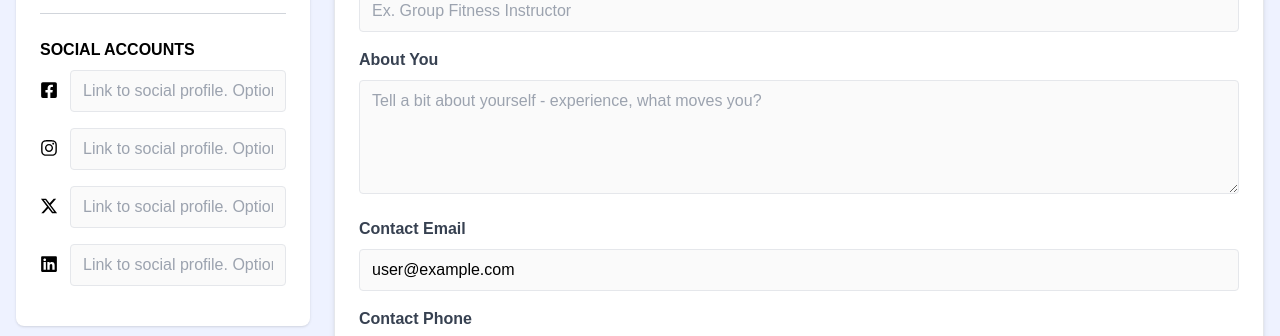
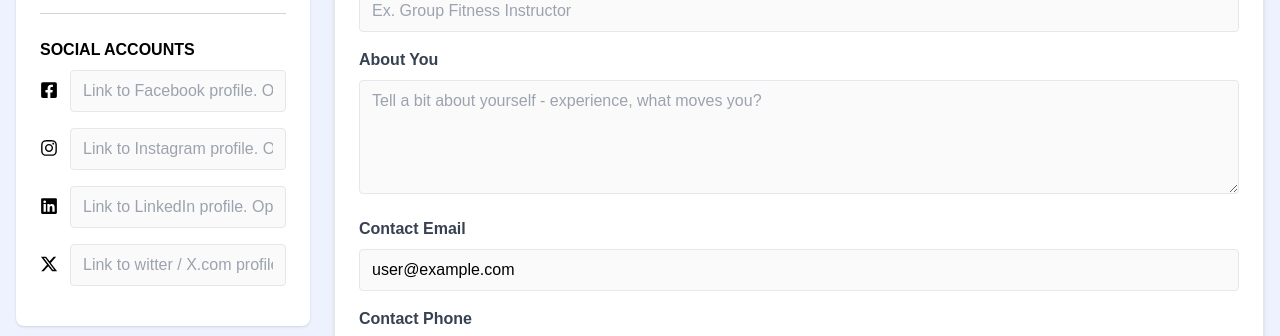
Before and after one commit to akarlovskaya/react-fitness-classes-board, a React (Vite) app: page /profile in a window 1280 px wide. Shown: the part 388-724 px from the top of the page. Built offline with nearby package versions, Linux system fonts and the light colour scheme; no server answers; the database is empty; sample sign-in values are in the browser's storage.

Commit message:
Socials - fix data structure and how it shows up

```diff
--- a/src/components/InstructorInfo.jsx
+++ b/src/components/InstructorInfo.jsx
@@ -3,21 +3,28 @@ import SocialLinks from './SocialLinks';
 import { db } from '../firebase.js';
 import { doc, getDoc } from 'firebase/firestore';
 import defaultAvatarImg from '../assets/images/avatar-img.png';
+import Spinner from '../components/Spinner.jsx';
 
 const InstructorInfo = ({workout}) => {
-  console.log('workout', workout);
+   console.log('workout', workout);
   // Destructure the instructor info from workout and set it as the initial state for instructorData
   const [instructorData, setInstructorData] = useState({
+    avatarImage: '',
     name: workout.instructor.name,
     id: workout.instructor.id,
+    instructorTitle: '',
     contactEmail: workout.instructor.contactEmail,
     contactPhone: workout.instructor.contactPhone,
+    instructorDescription: '',
+    socials: {}
   });
+  const [loading, setLoading] = useState(false);
 
   // Fetch additional instructor data from Firestore
     useEffect(() => {
       const fetchInstructorInfo = async () => {
         try {
+          setLoading(true);
           // Use the instructor.id from the workout object to fetch the instructor's data
           const userRef = doc(db, "users", workout.instructor.id);
           const userDoc = await getDoc(userRef);
@@ -31,18 +38,22 @@ const InstructorInfo = ({workout}) => {
         }
           else {
             console.log("Instructor document not found.");
+            setLoading(false);
           }
         } catch (error) {
           console.error("Error fetching instructor data: ", error);
+          setLoading(false);
         }
       };
 
       fetchInstructorInfo();
+      setLoading(false);
+      console.log('instructorData', instructorData);
     }, [workout.instructor.id]);
 
   // Handle loading state if data isn't fetched yet
-  if (!instructorData) {
-    return <div>Loading Instructor Info...</div>;
+  if (loading) {
+    return <Spinner />;
   }
 
   return (
@@ -61,30 +72,24 @@ const InstructorInfo = ({workout}) => {
         </div>
 
 
-        {instructorData.description && (
+        {instructorData.instructorDescription && (
           <>
-          <p className="my-2 bg-indigo-100 p-2 font-bold">{ instructorData.description }</p>
+          <h3 className="text-xl mt-4">About:</h3>
+          <p className="my-2 bg-gray-50 p-2 p-2 ">{ instructorData.instructorDescription }</p>
           </>
         )}
 
         <hr className="my-4" />
 
-        {/* {instructorData.contactEmail && (
-          <>
-          <h3 className="text-xl">Email:</h3>
-          <p className="my-2 bg-indigo-100 p-2 font-bold">{ instructorData.contactEmail }</p>
-          </>
-        )} */}
-
         {instructorData.contactPhone && (
           <>
           <h3 className="text-xl mt-4">Phone:</h3>
-          <p className="my-2 bg-indigo-100 p-2 font-bold">{ instructorData.contactPhone }</p>
+          <p className="my-2 bg-beige p-2 font-bold">{ instructorData.contactPhone }</p>
           </>
         )}
 
         {instructorData.socials && (
-          <SocialLinks socialLinks={instructorData.socials} />
+          <SocialLinks socialLinks={instructorData.socials} loading={loading}/>
         )}
     </div>
   )
--- a/src/components/SocialLinksProfileForm.jsx
+++ b/src/components/SocialLinksProfileForm.jsx
@@ -1,83 +1,46 @@
-import React, { useState } from 'react';
-import { FaFacebookSquare, FaInstagram, FaLinkedin, FaLink } from 'react-icons/fa';
-import { FaXTwitter } from 'react-icons/fa6';
+import React from 'react';
+import { FaFacebookSquare, FaInstagram, FaLinkedin } from 'react-icons/fa';
+import { FaXTwitter } from 'react-icons/fa6'; // Adjust imports as needed
+import Spinner from '../components/Spinner.jsx';
 
-const SocialLinksProfileForm = ( { socialLinks, onSocialLinkChange, editInfo } ) => {
+// Mapping social names to their corresponding icons
+const iconMap = {
+  facebook: <FaFacebookSquare />,
+  instagram: <FaInstagram />,
+  linkedin: <FaLinkedin />,
+  x_com: <FaXTwitter />,
+};
+
+const SocialLinksProfileForm = ({ socialLinks, onSocialLinkChange, editInfo }) => {
+  console.log('socialLinks from ProfileForm', socialLinks);
+//   const [loading, setLoading] = useState(false);
 
   return (
+    <>
         <fieldset>
         <legend className="font-semibold uppercase mb-2 mt-8">Social Accounts</legend>
         <div className="mb-4">
-            <div key={socialLinks.facebook.name} className="relative flex gap-x-3 mb-4">
-                <label
-                    htmlFor={socialLinks.facebook.name}
-                    className="flex text-lg h-10 items-center">{<FaFacebookSquare />}
+          {socialLinks.map((socialLink, index) => (
+            <div key={index} className="relative flex gap-x-3 mb-4">
+              <label htmlFor={socialLink.name} className="flex text-lg h-10 items-center">
+                {iconMap[socialLink.name] || <FaLink />} {/* Default icon if not found */}
               </label>
               <input
                 type="text"
-                    id={socialLinks.facebook.name}
-                    name={socialLinks.facebook.name}
+                id={socialLink.name}
+                name={socialLink.name}
                 disabled={!editInfo}
                 className="border rounded w-full py-2 px-3"
-                    placeholder="Link to social profile. Optional"
-                    value={socialLinks.facebook.link}
-                    onChange={onSocialLinkChange}
+                placeholder={`Link to ${socialLink.label} profile. Optional`}
+                value={socialLink.link}
+                onChange={(e) => onSocialLinkChange(e, index)}
               />
             </div>
-
-            <div key={socialLinks.instagram.name} className="relative flex gap-x-3 mb-4">
-                <label
-                    htmlFor={socialLinks.instagram.name}
-                    className="flex text-lg h-10 items-center">{<FaInstagram />}
-                </label>
-                <input
-                    type="text"
-                    id={socialLinks.instagram.name}
-                    name={socialLinks.instagram.name}
-                    disabled={!editInfo}
-                    className="border rounded w-full py-2 px-3"
-                    placeholder="Link to social profile. Optional"
-                    value={socialLinks.instagram.link}
-                    onChange={onSocialLinkChange}
-                />
-            </div>
-
-            <div key={socialLinks.x_com.name} className="relative flex gap-x-3 mb-4">
-                <label
-                    htmlFor={socialLinks.x_com.name}
-                    className="flex text-lg h-10 items-center">{<FaXTwitter />}
-                </label>
-                <input
-                    type="text"
-                    id={socialLinks.x_com.name}
-                    name={socialLinks.x_com.name}
-                    disabled={!editInfo}
-                    className="border rounded w-full py-2 px-3"
-                    placeholder="Link to social profile. Optional"
-                    value={socialLinks.x_com.link}
-                    onChange={onSocialLinkChange}
-                />
-            </div>
-
-            <div key={socialLinks.linkedin.name} className="relative flex gap-x-3 mb-4">
-                <label
-                    htmlFor={socialLinks.linkedin.name}
-                    className="flex text-lg h-10 items-center">{<FaLinkedin />}
-                </label>
-                <input
-                    type="text"
-                    id={socialLinks.linkedin.name}
-                    name={socialLinks.linkedin.name}
-                    disabled={!editInfo}
-                    className="border rounded w-full py-2 px-3"
-                    placeholder="Link to social profile. Optional"
-                    value={socialLinks.linkedin.link}
-                    onChange={onSocialLinkChange}
-                />
-            </div>
+          ))}
         </div>
       </fieldset>
-  )
-}
+    </>
+  );
+};
 
 export default SocialLinksProfileForm;
--- a/src/pages/ClassPage.jsx
+++ b/src/pages/ClassPage.jsx
@@ -13,7 +13,7 @@ import { FaShare } from "react-icons/fa";
 const ClassPage = () => {
     // const navigate = useNavigate();
     const workout = useLoaderData();
-    console.log('workout class', workout);
+    // console.log('workout class', workout);
     const [shareLinkCopied, setShareLinkCopied] = useState(false);
 
     return (
--- a/src/pages/ProfilePage.jsx
+++ b/src/pages/ProfilePage.jsx
@@ -1,6 +1,6 @@
 import React, { useState, useEffect } from 'react';
 import { getAuth, updateProfile } from 'firebase/auth';
-// import { useNavigate } from 'react-router-dom';
+import { useNavigate } from 'react-router-dom';
 import { doc, updateDoc, getDoc, serverTimestamp, collection, query, where, orderBy, getDocs } from 'firebase/firestore';
 import { getStorage, ref, uploadBytesResumable, getDownloadURL } from "firebase/storage";
 import { db } from '../firebase.js';
@@ -16,13 +16,20 @@ import ProfilePageMyClasses from '../components/ProfilePageMyClasses.jsx';
 
 const ProfilePage = () => {
   const auth = getAuth();
-  // const navigate = useNavigate();
-  const socialLinks = {
-    facebook: { name: 'facebook', label: 'Facebook', link: '' },
-    instagram: { name: 'instagram', label: 'Instagram', link: '' },
-    linkedin: { name: 'linkedin', label: 'LinkedIn', link: '' },
-    x_com: { name: 'x_com', label: 'Twitter / X.com', link: '' }
-  };
+   const navigate = useNavigate();
+  // const socialLinks = {
+  //   facebook: { name: 'facebook', label: 'Facebook', link: '' },
+  //   instagram: { name: 'instagram', label: 'Instagram', link: '' },
+  //   linkedin: { name: 'linkedin', label: 'LinkedIn', link: '' },
+  //   x_com: { name: 'x_com', label: 'Twitter / X.com', link: '' }
+  // };
+
+  const socialLinks = [
+    { name: 'facebook', link: '', label: 'Facebook'},
+    { name: 'instagram', link: '', label: 'Instagram' },
+    { name: 'linkedin', link: '', label: 'LinkedIn' },
+    { name: 'x_com', link: '', label: 'witter / X.com' }
+  ];
 
   const [formData, setFormData] = useState({
     avatarImage: null,
@@ -104,33 +111,38 @@ const ProfilePage = () => {
   }
 
   const onChange = (e) => {
+    const { id, value, files } = e.target;
+
     // File Input
-    if (e.target.files) {
+    if (files) {
       setFormData((prevState) => ({
         ...prevState,
-        avatarImage: e.target.files[0]
+        avatarImage: files[0],
       }));
       setIsAvatarChanged(true);
     } else {
-      // Check if the id belongs to a social link and update state
-      if (['facebook', 'instagram', 'linkedin', 'x_com'].includes(e.target.id)) {
+      // Find the social link object that matches the input id
+      const socialLink = socialLinks.find(link => link.name === id);
+
+      // If a matching social link is found, update its link
+      if (socialLink) {
         setFormData((prevState) => ({
           ...prevState,
-          socials: {
-            ...prevState.socials,
-            [e.target.id]: {
-              ...prevState.socials[e.target.id],
-              link: e.target.value
-            }
-          }
+          socials: prevState.socials.map((item) =>
+            item.name === socialLink.name
+              ? { ...item, link: value }  // Update the link for the matched social link
+              : item
+          ),
         }));
       } else {
-      setFormData((prevState) => ({
-        ...prevState,
-        [e.target.id]: e.target.value
-      }));
+        setFormData((prevState) => ({
+          ...prevState,
+          [id]: value,
+        }));
+      }
     }
-  }};
+  };
+
 
   // Store Image in firebase storage
   const storeImage = (image) => {
@@ -287,8 +299,8 @@ const ProfilePage = () => {
               </div>
             </div>
             <hr className="my-6 border-t border-gray-300" />
+            <SocialLinksProfileForm socialLinks={formData.socials} onSocialLinkChange={onChange} editInfo={editInfo}/>
 
-            <SocialLinksProfileForm socialLinks={formData.socials} onSocialLinkChange={onChange} editInfo={editInfo}/>
 
             {/* <!-- Skills --> */}
             {/* <div className="flex flex-col">
@@ -420,9 +432,6 @@ const ProfilePage = () => {
                     />
                 </div>
           </form>
-
-
-
         </main>
       </div>
 
```
Also changed, not shown: src/components/SocialLinks.jsx (+26 -23 lines). Lines whose indentation alone changed are shown as unchanged.
